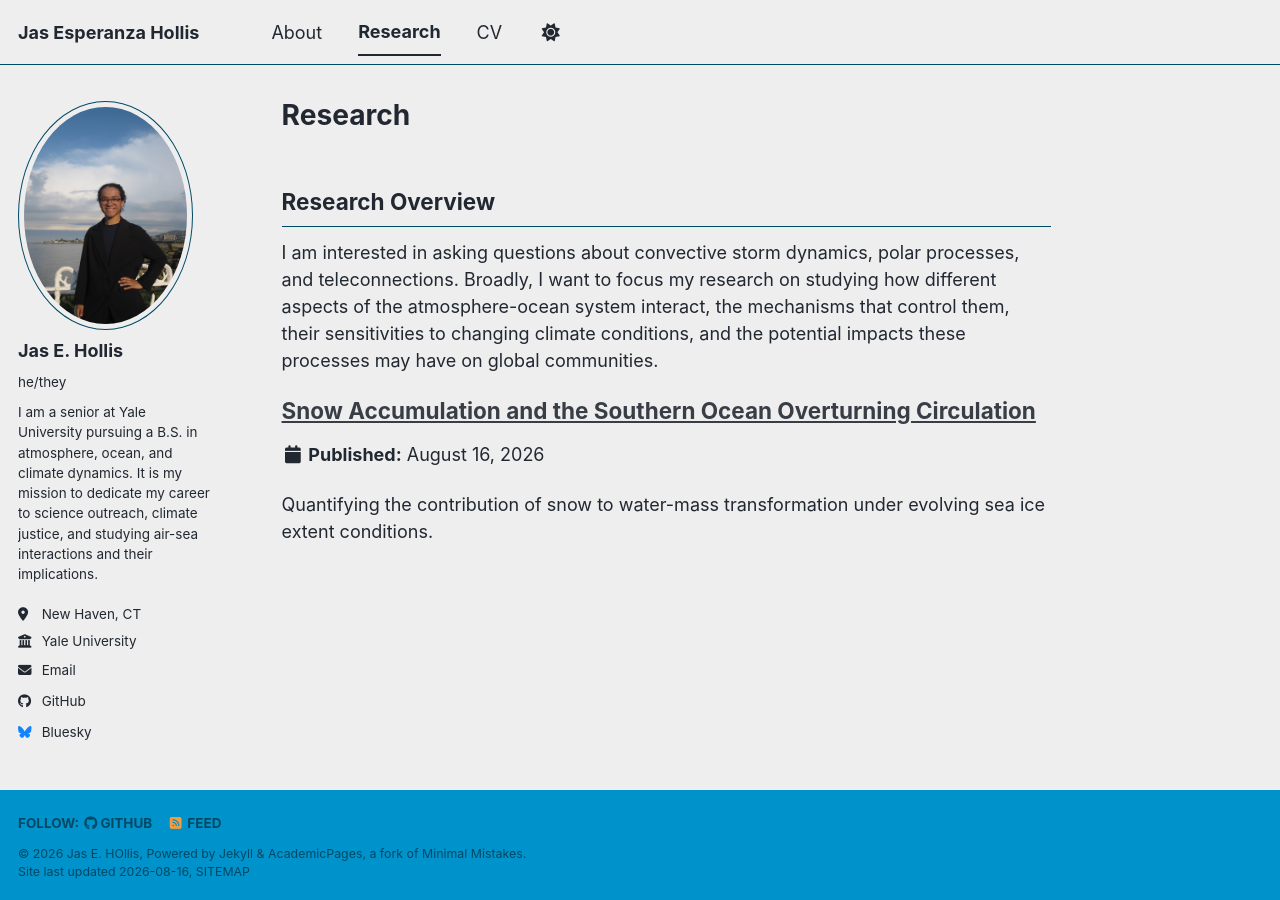
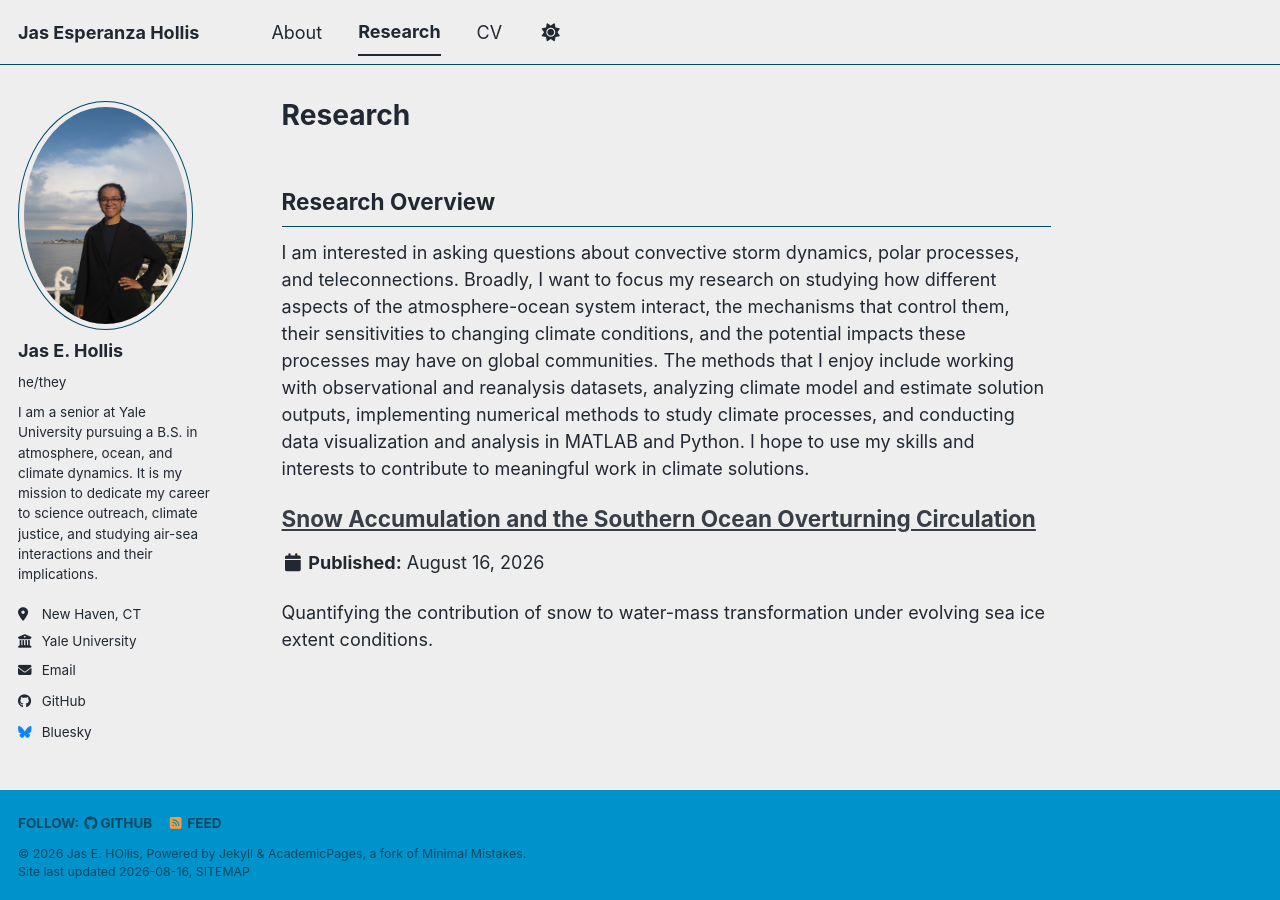
Before and after one commit to jas-hollis/jas-hollis.github.io, a Jekyll site: the page built from _pages/research.md, in a window 1280 px wide. Built offline with Jekyll 4.4.1, drawn with Linux system fonts in a browser that asks for light colours; a style sheet for code colours, icons or effects is not loaded.

Commit message:
Update research.md
update research overview

```diff
--- a/_pages/research.md
+++ b/_pages/research.md
@@ -6,7 +6,7 @@ author_profile: true
 
 ## Research Overview
 
-I am interested in asking questions about convective storm dynamics, polar processes, and teleconnections. Broadly, I want to focus my research on studying how different aspects of the atmosphere-ocean system interact, the mechanisms that control them, their sensitivities to changing climate conditions, and the potential impacts these processes may have on global communities.
+I am interested in asking questions about convective storm dynamics, polar processes, and teleconnections. Broadly, I want to focus my research on studying how different aspects of the atmosphere-ocean system interact, the mechanisms that control them, their sensitivities to changing climate conditions, and the potential impacts these processes may have on global communities. The methods that I enjoy include working with observational and reanalysis datasets, analyzing climate model and estimate solution outputs, implementing numerical methods to study climate processes, and conducting data visualization and analysis in MATLAB and Python. I hope to use my skills and interests to contribute to meaningful work in climate solutions.
 
 {% include base_path %}
 
```
